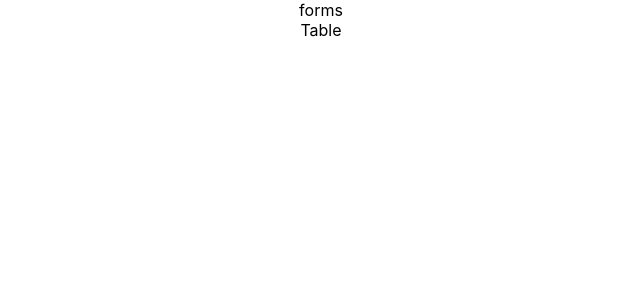
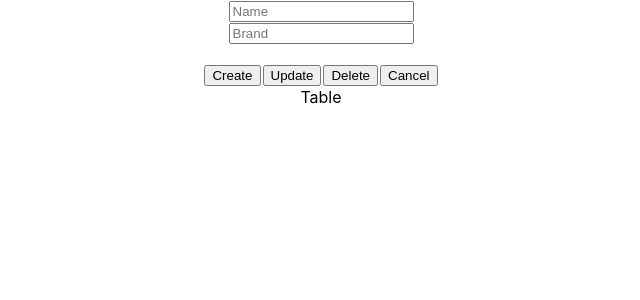
Before and after one commit to Fausio/react.producs.font, a React (Create React App) app: page / in a window 1280 px wide. Shown: the top 300 px of the page, without its empty margins (319-959 px from the left). Built offline with nearby package versions, Linux system fonts and the light colour scheme.

Commit message:
form part 1

```diff
--- a/src/component/Form.js
+++ b/src/component/Form.js
@@ -1,9 +1,29 @@
 function Form() {
+
+    const myStyle =  {
+        button:  {
+
+            "margin": "1px"
+        }
+
+    }
+
     return (
         <div>
-            <label> forms </label>
+            <form>
+                <input type="text" placeholder="Name" />
+                <br />
+                <input type="text" placeholder="Brand" />
+                <br />
+                <br />
+
+                <input style={myStyle.button} type="button" value="Create" />
+                <input style={myStyle.button} type="button" value="Update" />
+                <input style={myStyle.button} type="button" value="Delete" />
+                <input style={myStyle.button} type="button" value="Cancel" />
+            </form>
         </div>
-     );
+    );
 }
 
 export default Form;
```
